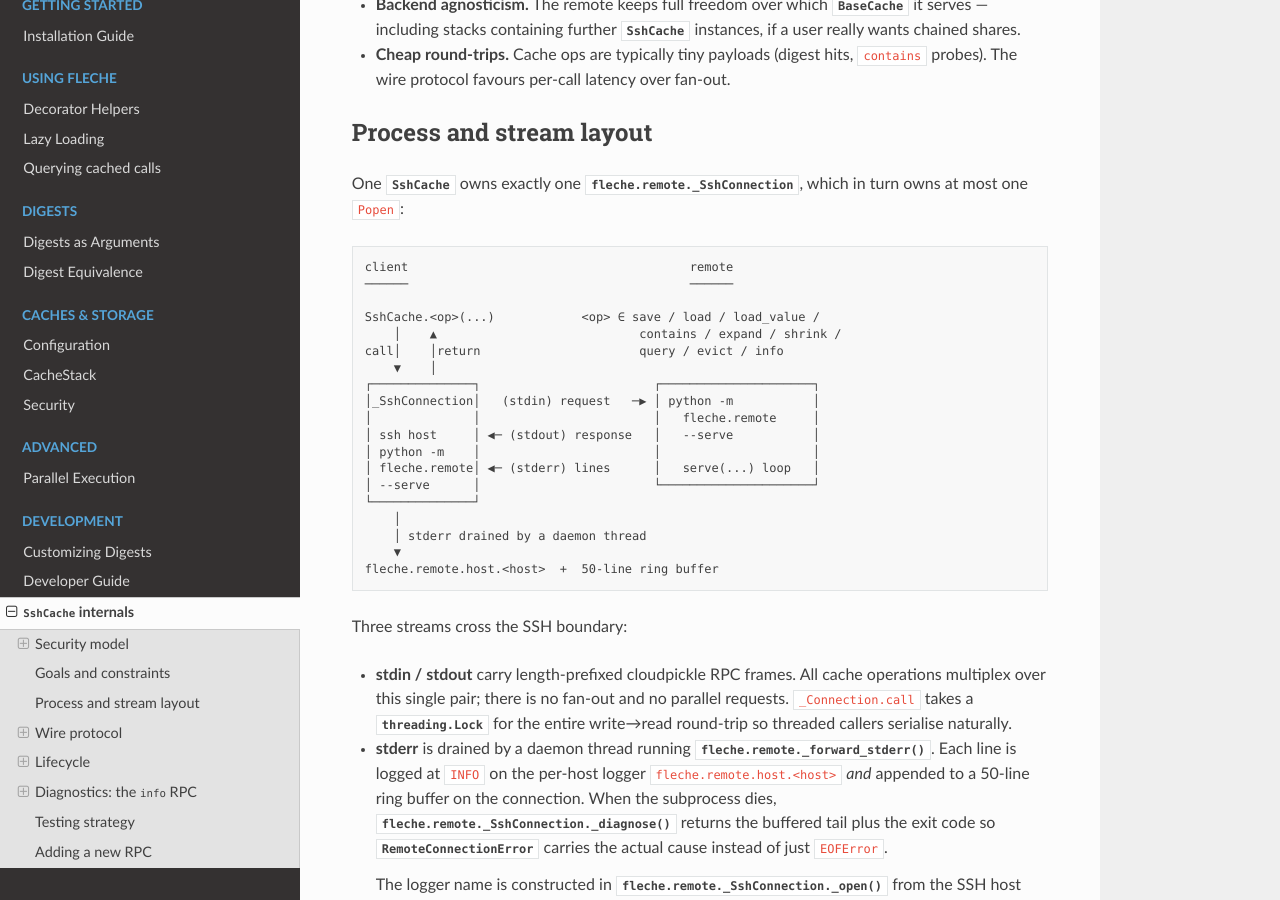
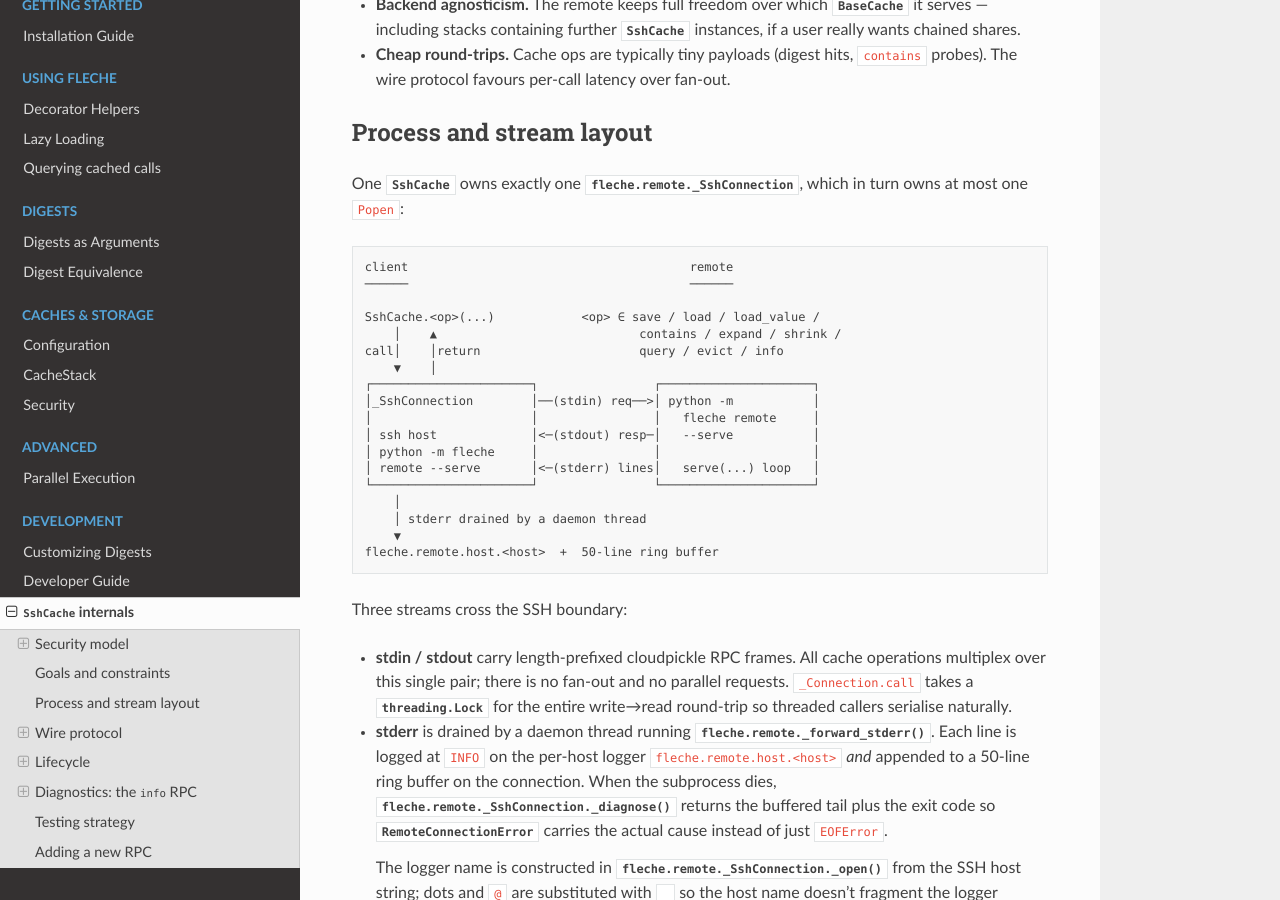
Before and after one commit to pmrv/fleche, a Sphinx documentation site: the page built from docs/dev/ssh_cache.rst, in a window 1280 px wide and 900 px high, scrolled down 1652 px. Built offline with Sphinx 7.4.7 and the Read the Docs theme 3.1.0, drawn with Linux system fonts in a browser that asks for light colours; pages that are not in the unit, such as notebooks, are missing from menus.

```diff
--- a/docs/dev/ssh_cache.rst
+++ b/docs/dev/ssh_cache.rst
@@ -113,14 +113,13 @@ One :class:`~fleche.remote.SshCache` owns exactly one
        │    ▲                            contains / expand / shrink /
    call│    │return                      query / evict / info
        ▼    │
-   ┌──────────────┐                        ┌─────────────────────┐
-   │_SshConnection│   (stdin) request   ─▶ │ python -m           │
-   │              │                        │   fleche.remote     │
-   │ ssh host     │ ◀─ (stdout) response   │   --serve           │
-   │ python -m    │                        │                     │
-   │ fleche.remote│ ◀─ (stderr) lines      │   serve(...) loop   │
-   │ --serve      │                        └─────────────────────┘
-   └──────────────┘
+   ┌──────────────────────┐                ┌─────────────────────┐
+   │_SshConnection        │──(stdin) req──>│ python -m           │
+   │                      │                │   fleche remote     │
+   │ ssh host             │<─(stdout) resp─│   --serve           │
+   │ python -m fleche     │                │                     │
+   │ remote --serve       │<─(stderr) lines│   serve(...) loop   │
+   └──────────────────────┘                └─────────────────────┘
        │
        │ stderr drained by a daemon thread
        ▼
```
